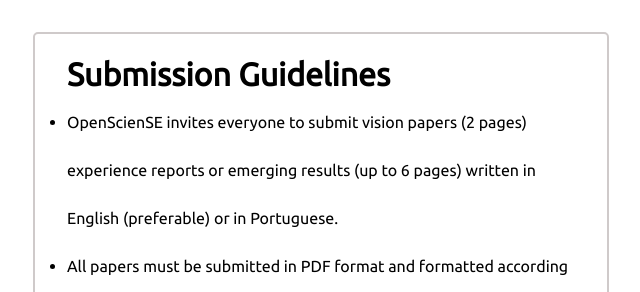
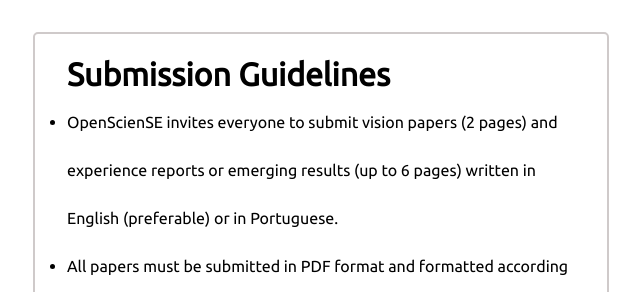
Before and after one commit to opensciense/opensciense2021, a plain HTML site: page submission.html in a window 1280 px wide. Shown: the part 1741-2033 px from the top of the page, 319-959 px from the left. Drawn offline with Linux system fonts and the light colour scheme.

Commit message:
Update submission.html

```diff
--- a/submission.html
+++ b/submission.html
@@ -88,7 +88,7 @@
 				<div id="guidelines">
                     <h1>Submission Guidelines</h1>
 					<ul>
-					<li>OpenScienSE invites everyone to submit vision papers (2 pages) experience reports or emerging results (up to 6 pages) written in English (preferable) or in Portuguese.</li>
+					<li>OpenScienSE invites everyone to submit vision papers (2 pages) and experience reports or emerging results (up to 6 pages) written in English (preferable) or in Portuguese.</li>
 					<li>All papers must be submitted in PDF format and formatted according to the <a href="https://www.sbc.org.br/documentos-da-sbc/send/169-templates-para-artigos-e-capitulos-de-livros/878-modelosparapublicaodeartigos" target="_blank">SBC template</a></li>
 					<li>Submitted papers must be unpublished and should not be under review elsewhere.</li>
 					<li>Acceptance of a paper requires at least one of its authors to ge registered for the workshop and to present the paper.</li>
```
